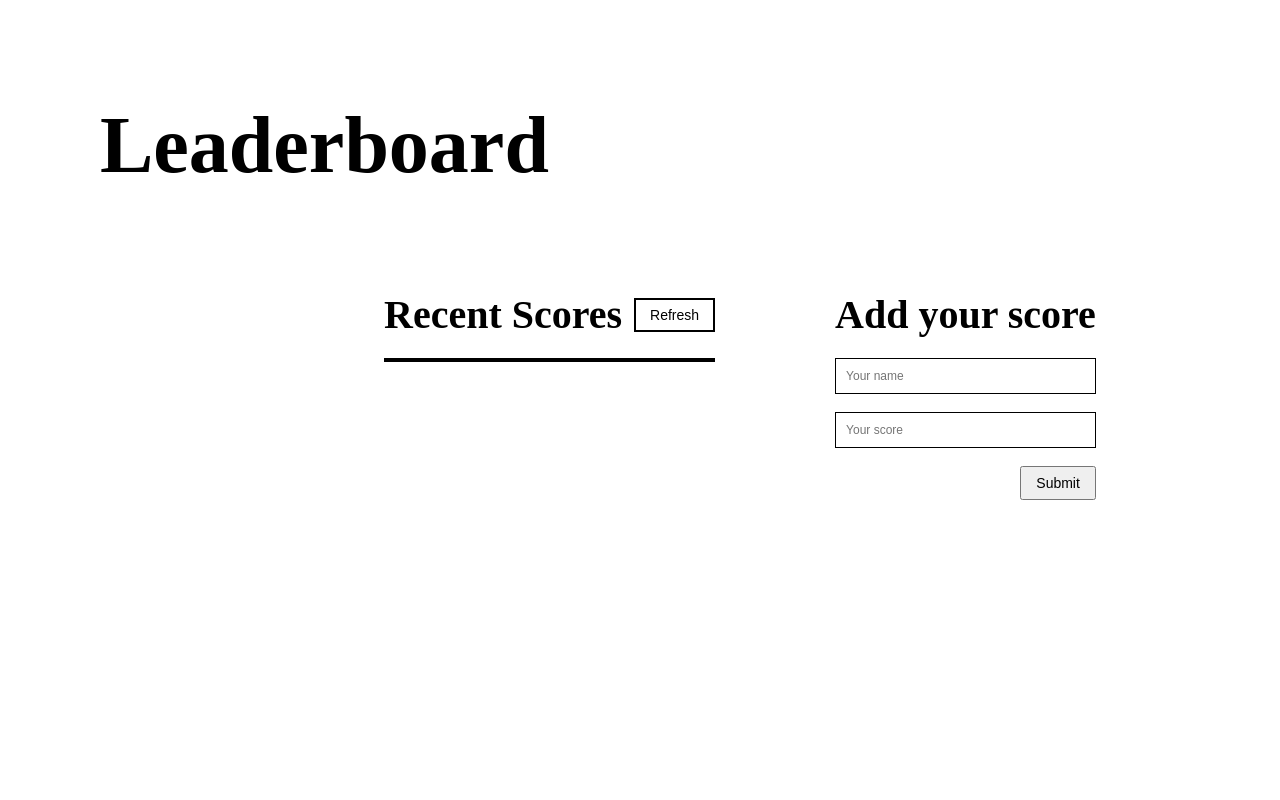
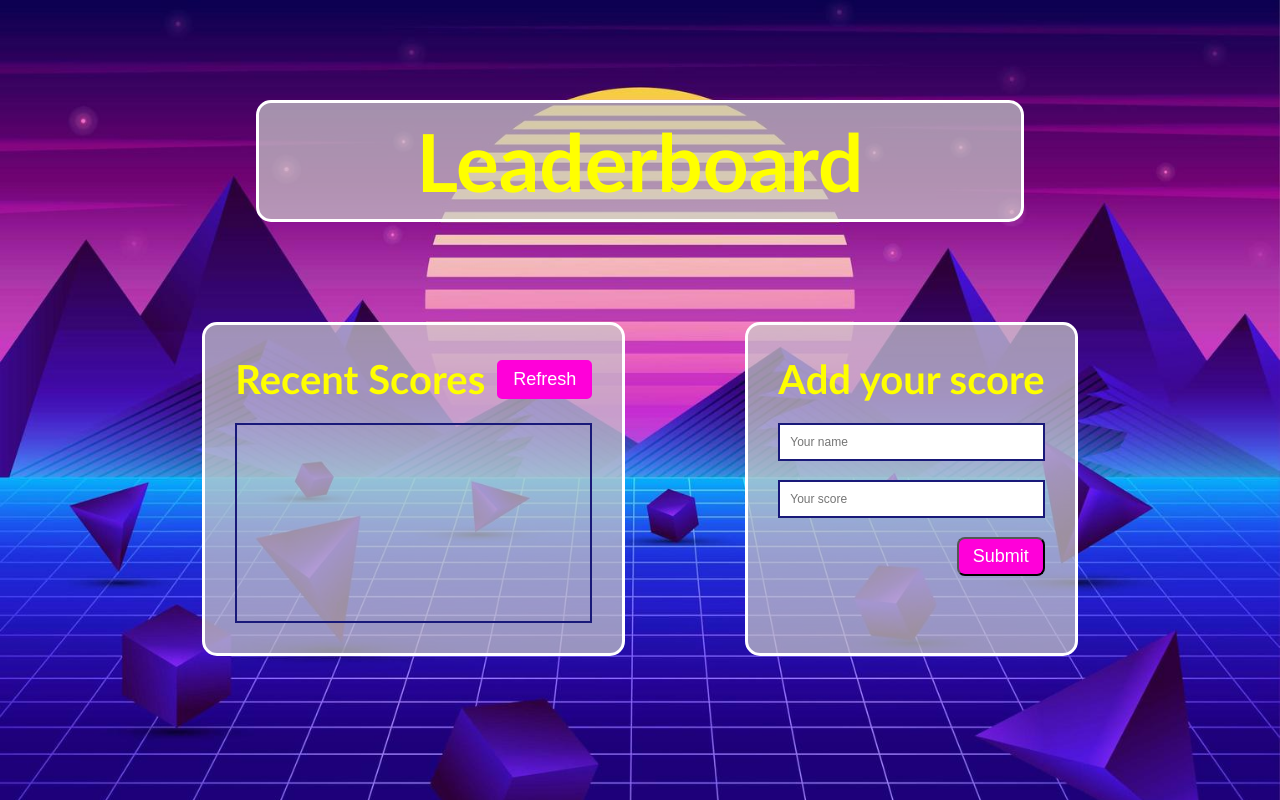
Before and after one commit to zhorabay/Leaderboard, a website built with webpack: page src/index.html in a window 1280 px wide. Built offline with nearby package versions, Linux system fonts and the light colour scheme; no server answers.

Commit message:
Give style

```diff
--- a/src/style.css
+++ b/src/style.css
@@ -4,16 +4,32 @@
   box-sizing: border-box;
 }
 
+body {
+  background-image: url(./images/retro-futurism-background-free-vector.jpeg);
+  background-size: cover;
+  background-repeat: no-repeat;
+  display: flex;
+  flex-direction: column;
+  justify-content: center;
+  align-items: center;
+  font-family: 'Gill Sans', 'Gill Sans MT', Calibri, 'Trebuchet MS', sans-serif;
+}
+
 h1 {
   font-size: 80px;
-  margin: 100px;
+  margin: 100px 0;
+  color: yellow;
+  border: 3px solid #fff;
+  background-color: #cacacab6;
+  border-radius: 15px;
+  padding: 10px;
+  text-align: center;
+  width: 60%;
 }
 
 .scores-container {
   display: flex;
   gap: 120px;
-  margin-left: 30%;
-  margin-right: 10%;
 }
 
 .column-1 {
@@ -21,6 +37,11 @@ h1 {
   flex-direction: column;
   gap: 20px;
   align-content: start;
+  border: 3px solid #fff;
+  background-color: #cacacab6;
+  border-radius: 15px;
+  padding: 30px;
+  margin-bottom: 70px;
 }
 
 .scores-title {
@@ -33,39 +54,49 @@ h1 {
 .scores-title h2,
 .column-2 h2 {
   font-size: 40px;
+  color: yellow;
 }
 
 #refresh {
   padding: 7px 14px;
-  background-color: #fff;
+  background-color: rgba(255, 0, 217);
+  color: #fff;
   border: 2px solid;
-  font-size: 14px;
+  border-color: rgba(255, 0, 217);
+  font-size: 18px;
   cursor: pointer;
+  border-radius: 5px;
 }
 
 .table {
-  border: 2px solid;
+  border: 2px solid rgb(25, 25, 121);
   width: 100%;
+  color: rgb(25, 25, 121);
+  overflow: hidden;
+  overflow-y: scroll;
+  height: 200px;
 }
 
 .table ul li {
   list-style: none;
   font-weight: 400;
-  padding: 6px;
+  padding: 10px;
+  padding-left: 20px;
 }
 
-#list-container:nth-child(odd) {
-  background-color: rgb(107, 107, 107);
-}
-
-.bg {
-  background-color: rgba(147, 147, 147, 0.916);
+.table ul li:nth-child(odd) {
+  background-color: rgba(255, 0, 217, 0.5);
 }
 
 .column-2 {
   display: flex;
   flex-direction: column;
   gap: 20px;
+  border: 3px solid #fff;
+  background-color: #cacacab6;
+  border-radius: 15px;
+  padding: 30px;
+  margin-bottom: 70px;
 }
 
 #add {
@@ -76,13 +107,16 @@ h1 {
 
 #add input {
   padding: 10px;
-  border: 1px solid;
+  border: 2px solid rgb(25, 25, 121);
   font-size: 12px;
 }
 
 #submit {
-  font-size: 14px;
+  font-size: 18px;
   padding: 7px 14px;
   align-self: flex-end;
   cursor: pointer;
+  background-color: rgba(255, 0, 217);
+  color: #fff;
+  border-radius: 8px;
 }
```
Also changed, not shown: src/images/retro-futurism-background-free-vector.jpeg (added).
